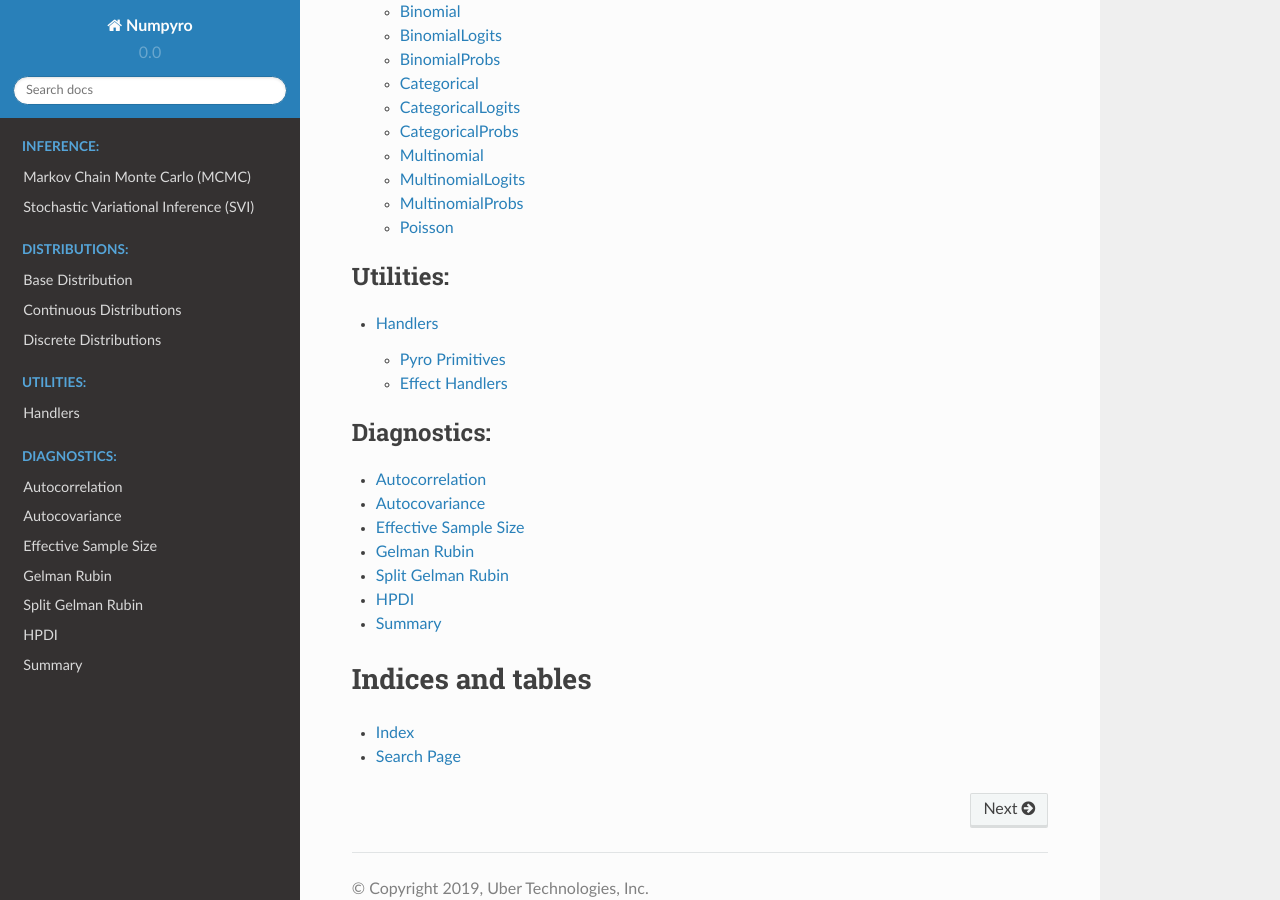
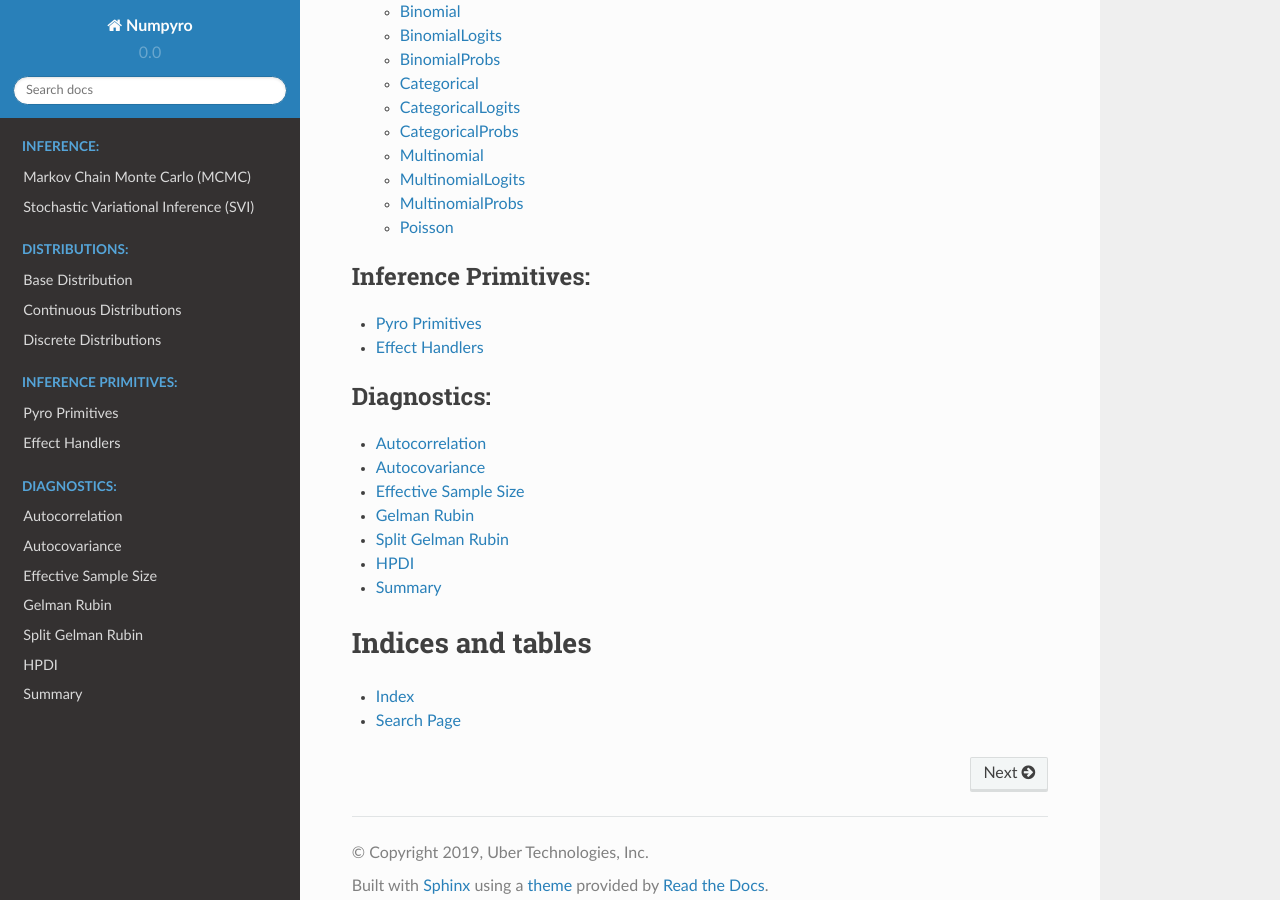
Before and after one commit to pyro-ppl/numpyro, a Sphinx documentation site: the page built from docs/source/index.rst, in a window 1280 px wide and 900 px high, scrolled down 1096 px. Built offline with Sphinx 7.4.7 and the Read the Docs theme 2.0.0, drawn with Linux system fonts in a browser that asks for light colours.

Commit message:
better organization

```diff
--- a/docs/source/handlers.rst
+++ b/docs/source/handlers.rst
@@ -1,9 +1,3 @@
-Handlers
-========
-
-.. automodule:: numpyro.handlers
-
-
 Pyro Primitives
 ---------------
 
--- a/docs/source/index.rst
+++ b/docs/source/index.rst
@@ -24,7 +24,7 @@ Numpyro documentation
 .. toctree::
    :glob:
    :maxdepth: 2
-   :caption: Utilities:
+   :caption: Inference Primitives:
 
    handlers
 
```
Also changed, not shown: other parts of docs/source/handlers.rst (+2 -0 lines), 1 other file.
